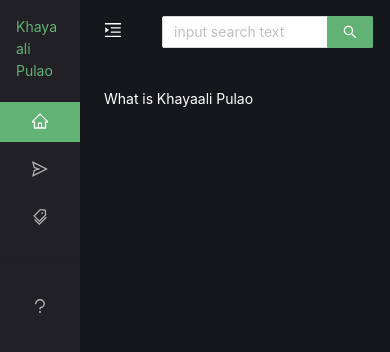
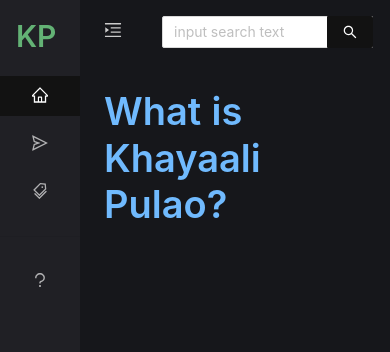
Before and after one commit to sloorush/khayaali-pulao, a React (Create React App) app: page /about in a window 390 px wide. Shown: the top 352 px of the page. Built offline with nearby package versions, Linux system fonts and the light colour scheme.

Commit message:
added better default collapse for mobile and changed colors

```diff
--- a/craco.config.js
+++ b/craco.config.js
@@ -7,7 +7,7 @@ module.exports = {
             options: {
                 lessLoaderOptions: {
                     lessOptions: {
-                        modifyVars: { "@primary-color": "#63B275" },
+                        modifyVars: { "@primary-color": "#121212" },
                         javascriptEnabled: true,
                     },
                 },
--- a/src/App.js
+++ b/src/App.js
@@ -1,4 +1,4 @@
-import React, { useState } from "react";
+import React, { useState, useEffect } from "react";
 import { Route, Switch, useHistory } from "react-router-dom";
 import { Layout, Menu, Typography, Input, Divider } from "antd";
 import {
@@ -18,6 +18,13 @@ const { Search } = Input;
 const App = () => {
     const [collapsed, setCollapsed] = useState(true);
 
+    useEffect(() => {
+        const width = window.innerWidth;
+        if (width > 530) {
+            setCollapsed(false);
+        }
+    }, []);
+
     const history = useHistory();
 
     const onHomeClick = () => {
@@ -26,6 +33,23 @@ const App = () => {
 
     const onAboutClick = () => {
         history.push("/about");
+    };
+
+    const randomColor = () => {
+        const colors = [
+            "#FBD71E",
+            "#E3451F",
+            "#70BAFE",
+            "#ff866e",
+            "#F7C61B",
+            "#63B275",
+            "#2876CA",
+            "#784BC1",
+            "#E4669A",
+            "#F1AD45",
+            "#77DCC6",
+        ];
+        return colors[Math.floor(Math.random() * colors.length)];
     };
 
     return (
@@ -37,7 +61,23 @@ const App = () => {
                     collapsed={collapsed}
                     style={{ background: "#202025" }}
                 >
-                    <Typography className="logo">Khayaali Pulao</Typography>
+                    {collapsed ? (
+                        <Typography.Title
+                            level={2}
+                            style={{ color: randomColor() }}
+                            className="logo"
+                        >
+                            KP
+                        </Typography.Title>
+                    ) : (
+                        <Typography.Title
+                            style={{ color: randomColor() }}
+                            className="logo"
+                        >
+                            Khayaali Pulao
+                        </Typography.Title>
+                    )}
+
                     <Menu
                         theme="dark"
                         mode="inline"
--- a/src/index.css
+++ b/src/index.css
@@ -13,7 +13,7 @@ body {
     margin: 16px;
 }
 .trigger:hover {
-    color: #63b275;
+    color: #fff;
 }
 
 .trigger {
@@ -22,6 +22,7 @@ body {
     padding: 0 24px;
     cursor: pointer;
     transition: color 0.3s;
+    color: #cccccc;
 }
 
 .site-layout .site-layout-background {
--- a/src/pages/about/about.jsx
+++ b/src/pages/about/about.jsx
@@ -1,10 +1,28 @@
 import React from "react";
-import { Layout } from "antd";
+import { Layout, Typography } from "antd";
 
 const About = () => {
+    const randomColor = () => {
+        const colors = [
+            "#FBD71E",
+            "#E3451F",
+            "#70BAFE",
+            "#ff866e",
+            "#F7C61B",
+            "#63B275",
+            "#2876CA",
+            "#784BC1",
+            "#E4669A",
+            "#F1AD45",
+            "#77DCC6",
+        ];
+        return colors[Math.floor(Math.random() * colors.length)];
+    };
     return (
         <Layout style={{ background: "inherit" }}>
-            <div>What is Khayaali Pulao</div>
+            <Typography.Title style={{ color: randomColor() }}>
+                What is Khayaali Pulao?
+            </Typography.Title>
         </Layout>
     );
 };
```
